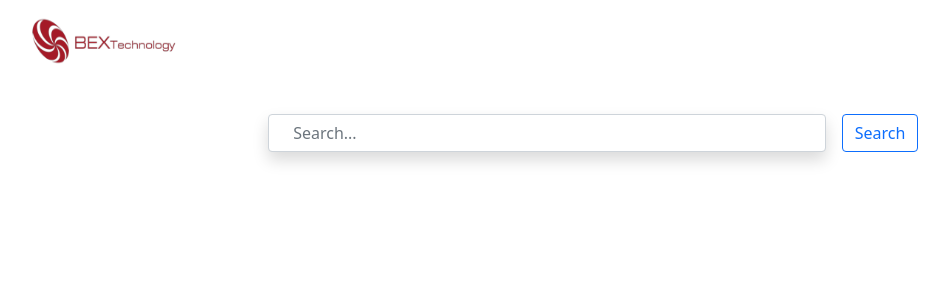
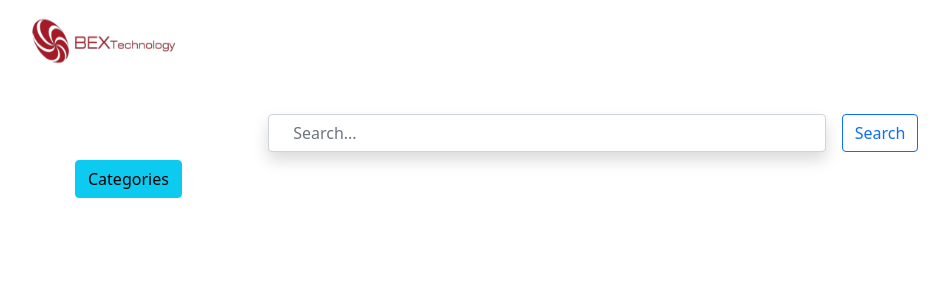
Before and after one commit to jcmurciap/bex-challenge-spotify, a React (Create React App) app: page / in a window 1280 px wide. Shown: the top 300 px of the page, without its empty margins (55-1004 px from the left). Built offline with nearby package versions, Linux system fonts and the light colour scheme.

Commit message:
chore: hidden hash token from url

```diff
--- a/src/routers/DashboardRoutes.js
+++ b/src/routers/DashboardRoutes.js
@@ -4,6 +4,7 @@ import { Link, Route, Routes } from 'react-router-dom';
 import ArtistProfile from '../components/Spotify/ArtistProfile';
 import Artists from '../components/Spotify/Artists';
 import logo from '../images/bex.png';
+import { CategoriesScreen } from '../components/Spotify/CategoriesScreen';
 
 export const DashboardRoutes = () => {
 
@@ -38,7 +39,7 @@ export const DashboardRoutes = () => {
 		}
 
 		setToken(token);
-		// window.location.hash=""
+		window.location.hash=""
 	}, [artists]);
 
     return (
@@ -63,11 +64,17 @@ export const DashboardRoutes = () => {
                         <button type="button" className='btn btn-outline-primary'>Search</button>
                     </Link>
 			    </form>
+				<div className='mx-5 mt-2'>
+					<Link to="categories">
+						<button type="button" className='btn btn-info'>Categories</button>
+					</Link>
+				</div>
     	    </div>
             <div>
                 <Routes>
                     <Route path="artists" element={<Artists artists={artists}/>}/>
                     <Route path="artists/profile/:id" element={<ArtistProfile artists={artists} />}/>
+                    <Route path="/categories" element={<CategoriesScreen token={token}/>}/>
                 </Routes>
             </div>
         </>
```
